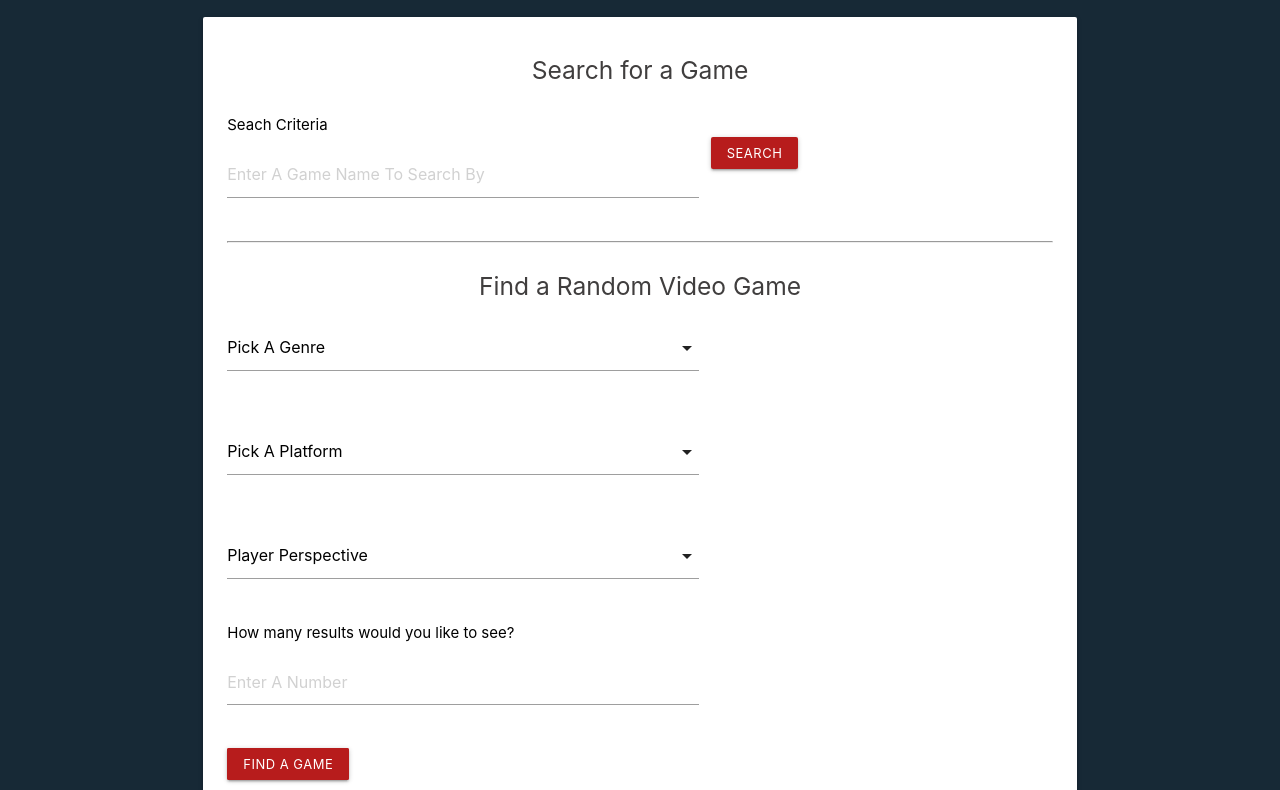
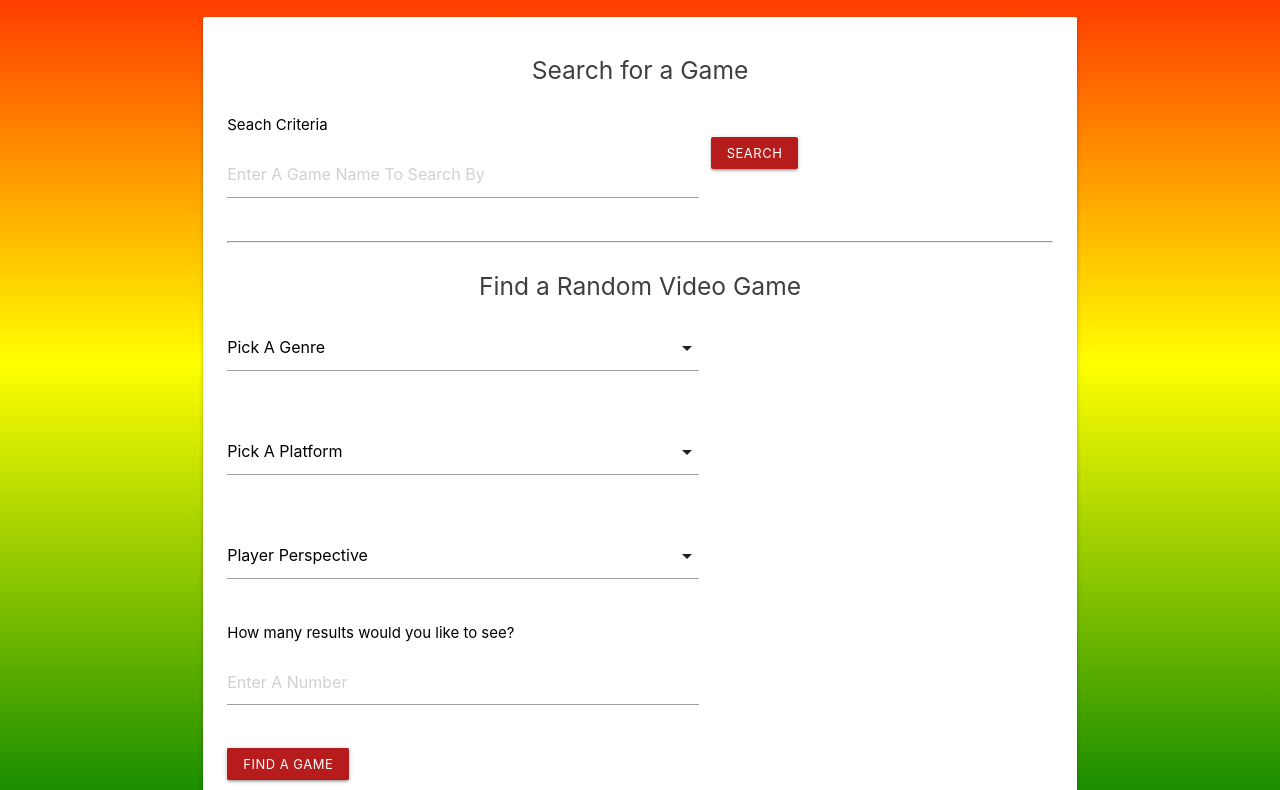
Before and after one commit to Teknix420/Martha-Stewarts-VG-Bible, a plain HTML site: page index.html in a window 1280 px wide. Shown: the part 113-903 px from the top of the page. Drawn offline with nearby package versions, Linux system fonts and the light colour scheme; a web font is replaced by a local one.

Commit message:
background change

```diff
--- a/Assets/style.css
+++ b/Assets/style.css
@@ -1,5 +1,5 @@
 body {
-    background-color: rgb(23, 41, 54);
+    background-image: linear-gradient(red, yellow, green);
 }
 
 #search {
```
